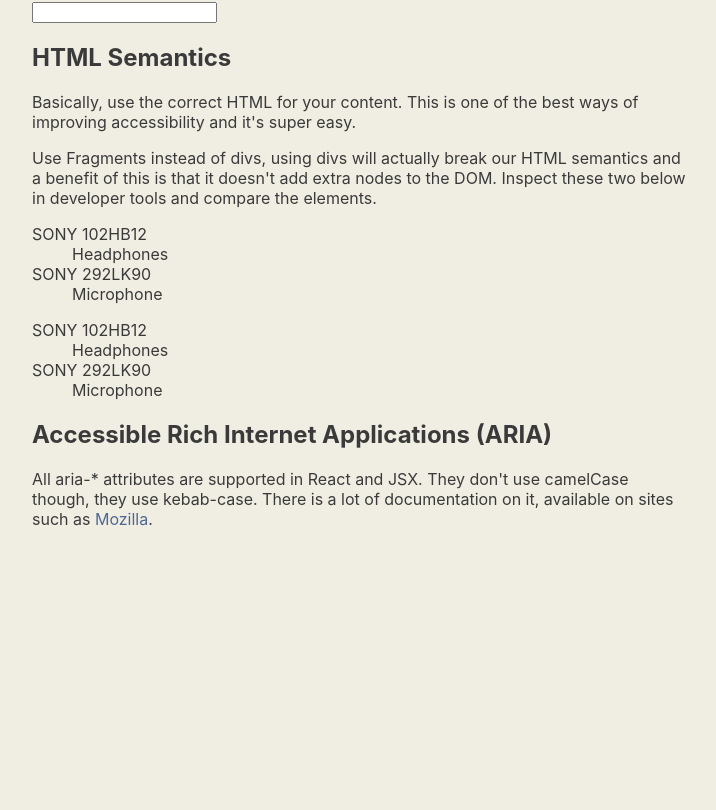
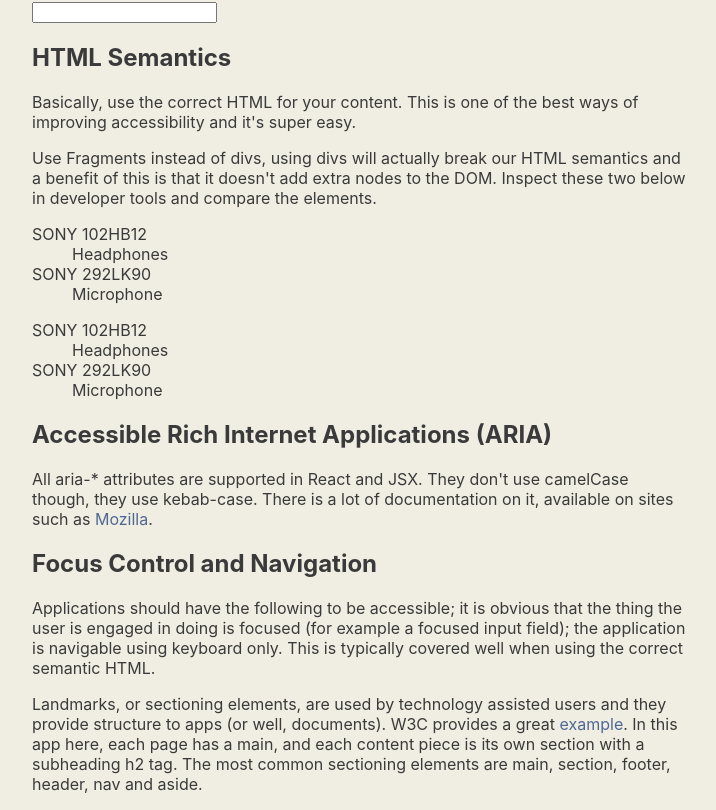
Before and after one commit to danbfield/react-concepts, a Next.js app in the folder app/: page /accessibility in a window 1280 px wide. Shown: the part 654-1464 px from the top of the page, without its empty margins (280-996 px from the left). Before the commit the page ends 1199 px from the top, so only its background shows below. Built offline with nearby package versions, Linux system fonts and the light colour scheme.

Commit message:
Pages/Accessibility: Add Focus Control and Navigation Section

```diff
--- a/app/pages/accessibility.js
+++ b/app/pages/accessibility.js
@@ -87,6 +87,27 @@ export default function Accessibility() {
         </Paragraph>
       </Section>
       {/* Focus Control and Navigation */}
+      <Section>
+        <Subheading>Focus Control and Navigation</Subheading>
+        <Paragraph>
+          Applications should have the following to be accessible; it is obvious
+          that the thing the user is engaged in doing is focused (for example a
+          focused input field); the application is navigable using keyboard
+          only. This is typically covered well when using the correct semantic
+          HTML.
+        </Paragraph>
+        <Paragraph>
+          Landmarks, or sectioning elements, are used by technology assisted
+          users and they provide structure to apps (or well, documents). W3C
+          provides a great{' '}
+          <Link href='https://www.w3.org/TR/wai-aria-practices/examples/landmarks/HTML5.html'>
+            example
+          </Link>
+          . In this app here, each page has a main, and each content piece is
+          its own section with a subheading h2 tag. The most common sectioning
+          elements are main, section, footer, header, nav and aside.
+        </Paragraph>
+      </Section>
     </Main>
   )
 }
```
